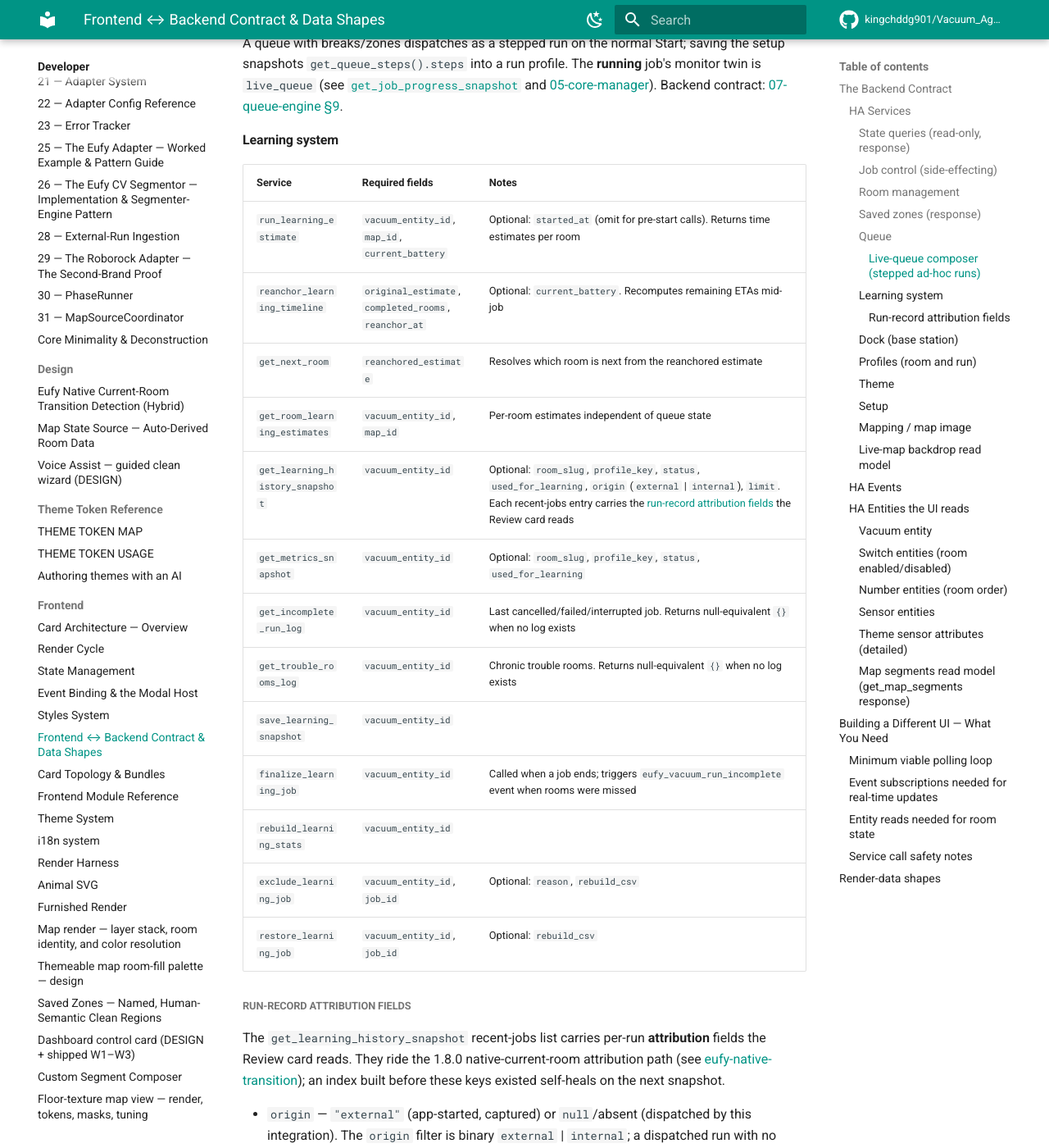
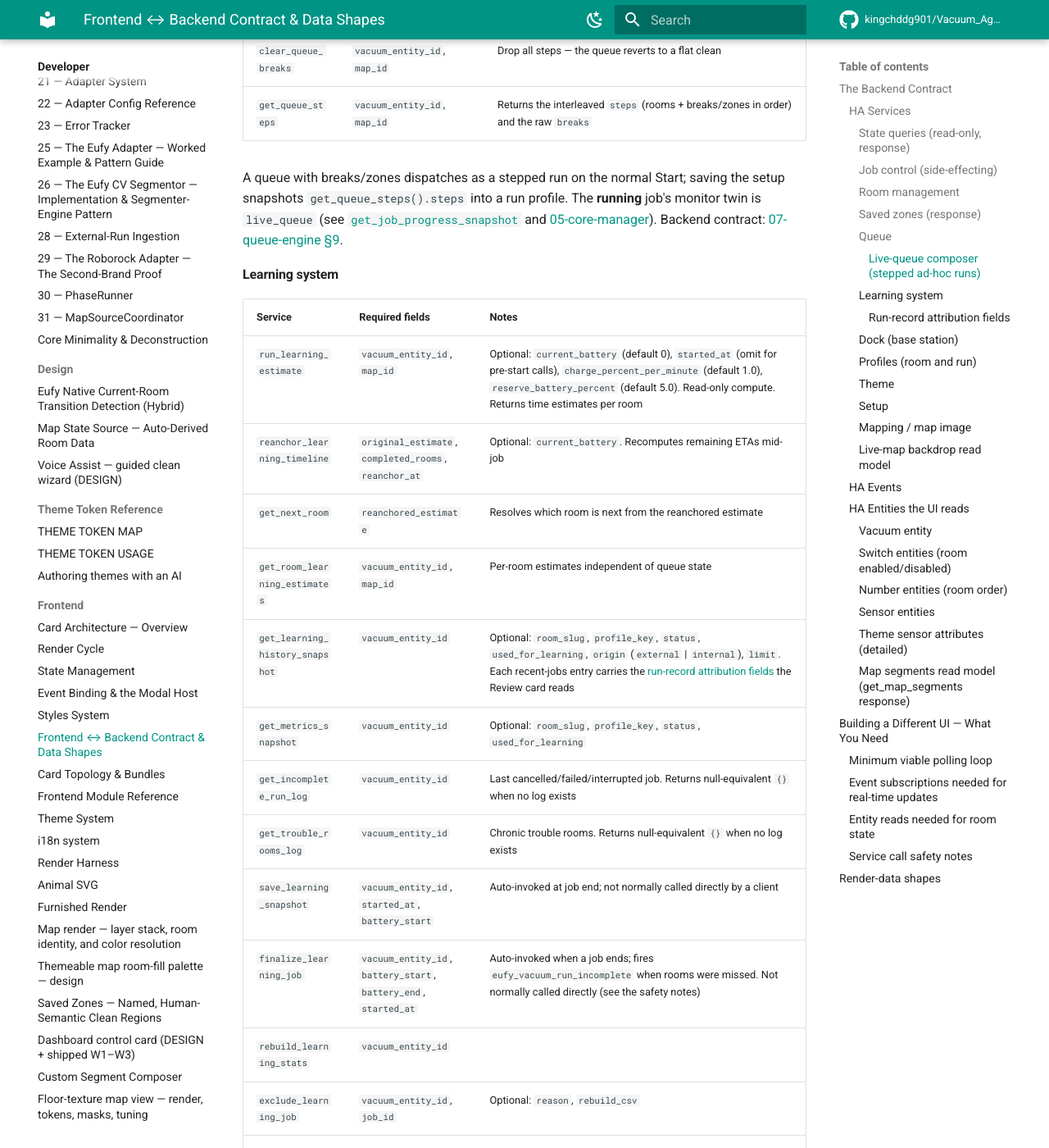
Before and after one commit to kingchddg901/Vacuum_Agent, an MkDocs documentation site: the page built from docs/dev/frontend/backend-contract-and-data-shapes.md, in a window 1280 px wide and 1400 px high, scrolled down 4744 px. Shown: the whole window at 82% size. Built offline with MkDocs 1.6.1 and Material for MkDocs 9.7.7, drawn with Linux system fonts in a browser that asks for light colours; comment, search, counter and statistics services are not loaded; some of the changed text lies outside the part shown.

Commit message:
docs(frontend/contract): fix send-side service fields (wave 1 of contract harden)
Contract-audit swarm surfaced services documented with MISSING REQUIRED fields —
a from-scratch client's call would be schema-rejected today. Verified against the
handler schemas + services.yaml and fixed:

- reset_maintenance: + required `component` (maintenance.py:38)
- set_dock_event_count: + required `event_type` enum + `count` (dock.py:51-52)
- add_queue_break: + required `break_type` enum (services.yaml:397)
- finalize_learning_job / save_learning_snapshot: real required set (battery_start/
  end/started_at) + labelled auto-invoked, not for direct client use
- start_run_profile: marked response; + confirm_reduced_run/confirm_token/
  path_block_action/pause_timeout_minutes_override + the full return dict and the
  reduced-run confirmation handshake
- start_selected_rooms: + strict_order/path_block_action/pause_timeout_minutes_override
  optionals + where the reduced-run confirm_token comes from (get_start_status)
- update_room_fields: + `color` optional, marked response
- run_learning_estimate: current_battery is OPTIONAL (default 0), + two more optionals

mkdocs --strict green. More waves follow (coverage gap, snapshot shapes + the two
missing contract dimensions, entities, events, the polling section).

Co-Authored-By: Claude Opus 4.8 (1M context) <noreply@anthropic.com>

```diff
--- a/docs/dev/frontend/backend-contract-and-data-shapes.md
+++ b/docs/dev/frontend/backend-contract-and-data-shapes.md
@@ -34,7 +34,7 @@ All services live in the `eufy_vacuum` domain. Call them via `hass.callService(d
 
 | Service | Required fields | Notes |
 |---|---|---|
-| `start_selected_rooms` | `vacuum_entity_id`, `map_id` | Optional: `confirm_reduced_run`, `confirm_token`. Do **not** call with `returnResponse = true` |
+| `start_selected_rooms` | `vacuum_entity_id`, `map_id` | Optional: `confirm_reduced_run`, `confirm_token`, `strict_order`, `path_block_action` (`event_only` \| `pause_and_event` \| `cancel_and_event`), `pause_timeout_minutes_override`. Do **not** call with `returnResponse = true`. The reduced-run `confirm_token` comes from `get_start_status` (which returns `requires_confirmation` + `confirm_token`); `strict_order` / `path_block_action` materially change run behavior |
 | `start_zone_clean` | `vacuum_entity_id`, `zones` | Optional: `clean_times` (1–10, default 1), `map_id`. Ad-hoc free-form zone clean — `zones` is a list of `[x0, y0, x1, y1]` rectangles as 0–1 fractions of the live-map image (top-left origin). Fire-and-forget: no room ids, no job/queue/learning tracking. Requires a provider with the `supports_zone_clean` capability |
 | `pause_active_job` | `vacuum_entity_id` | |
 | `resume_active_job` | `vacuum_entity_id` | |
@@ -47,7 +47,7 @@ All services live in the `eufy_vacuum` domain. Call them via `hass.callService(d
 
 | Service | Required fields | Notes |
 |---|---|---|
-| `update_room_fields` | `vacuum_entity_id`, `map_id`, `room_id` | Optional: `enabled`, `clean_mode`, `fan_speed`, `clean_intensity`, `clean_passes`, `water_level`, `edge_mopping`, `is_transition`, `grants_access_to`, `is_dock_room`, `rules`. Omit null optional fields — HA schema rejects them |
+| `update_room_fields` | `vacuum_entity_id`, `map_id`, `room_id` | **response** (`{updated, ...}`). Optional: `enabled`, `clean_mode`, `fan_speed`, `clean_intensity`, `clean_passes`, `water_level`, `edge_mopping`, `color` (per-room fill `#rrggbb`/`#rgb`/null), `is_transition`, `grants_access_to`, `is_dock_room`, `rules`. Omit null optional fields — HA schema rejects them |
 | `discover_rooms` | `vacuum_entity_id` | Interrogates the vacuum for the current room list |
 | `save_managed_rooms` | `vacuum_entity_id` | Persists discovered rooms into integration storage |
 | `get_room_access_editor` | `vacuum_entity_id`, `map_id` | Returns room access graph for editing |
@@ -87,7 +87,7 @@ services in the `eufy_vacuum` domain; JS wrappers in `src/actions/rooms.js`.
 
 | Service | Required fields | Notes |
 |---|---|---|
-| `add_queue_break` | `vacuum_entity_id`, `map_id`, `after_index` | Insert a `charge_wait` (`target_battery_percent`) or `wait` (`wait_minutes`) stop between room groups |
+| `add_queue_break` | `vacuum_entity_id`, `map_id`, `after_index`, `break_type` | `break_type` ∈ {`charge_wait`, `wait`} (**required**). Insert a `charge_wait` (with `target_battery_percent` 1–100) or `wait` (with `wait_minutes` 1–1440) stop between room groups |
 | `add_queue_zone` | `vacuum_entity_id`, `map_id`, `after_index`, `zone_ids` | Insert a saved-zone **clean** step (one phase over the selected zones). May sit at the tail (`after_index == room_count`); stops may not |
 | `remove_queue_break` | `vacuum_entity_id`, `map_id`, `index` | Remove one step by its position in the break list |
 | `set_queue_breaks` | `vacuum_entity_id`, `map_id`, `breaks` | Wholesale replace — the primitive behind reorder + inline param-edit; the backend clamps `after_index` and re-sorts |
@@ -102,7 +102,7 @@ monitor twin is `live_queue` (see [`get_job_progress_snapshot`](#state-queries-r
 
 | Service | Required fields | Notes |
 |---|---|---|
-| `run_learning_estimate` | `vacuum_entity_id`, `map_id`, `current_battery` | Optional: `started_at` (omit for pre-start calls). Returns time estimates per room |
+| `run_learning_estimate` | `vacuum_entity_id`, `map_id` | Optional: `current_battery` (default 0), `started_at` (omit for pre-start calls), `charge_percent_per_minute` (default 1.0), `reserve_battery_percent` (default 5.0). Read-only compute. Returns time estimates per room |
 | `reanchor_learning_timeline` | `original_estimate`, `completed_rooms`, `reanchor_at` | Optional: `current_battery`. Recomputes remaining ETAs mid-job |
 | `get_next_room` | `reanchored_estimate` | Resolves which room is next from the reanchored estimate |
 | `get_room_learning_estimates` | `vacuum_entity_id`, `map_id` | Per-room estimates independent of queue state |
@@ -110,8 +110,8 @@ monitor twin is `live_queue` (see [`get_job_progress_snapshot`](#state-queries-r
 | `get_metrics_snapshot` | `vacuum_entity_id` | Optional: `room_slug`, `profile_key`, `status`, `used_for_learning` |
 | `get_incomplete_run_log` | `vacuum_entity_id` | Last cancelled/failed/interrupted job. Returns null-equivalent `{}` when no log exists |
 | `get_trouble_rooms_log` | `vacuum_entity_id` | Chronic trouble rooms. Returns null-equivalent `{}` when no log exists |
-| `save_learning_snapshot` | `vacuum_entity_id` | |
-| `finalize_learning_job` | `vacuum_entity_id` | Called when a job ends; triggers `eufy_vacuum_run_incomplete` event when rooms were missed |
+| `save_learning_snapshot` | `vacuum_entity_id`, `started_at`, `battery_start` | Auto-invoked at job end; not normally called directly by a client |
+| `finalize_learning_job` | `vacuum_entity_id`, `battery_start`, `battery_end`, `started_at` | Auto-invoked when a job ends; fires `eufy_vacuum_run_incomplete` when rooms were missed. Not normally called directly (see the safety notes) |
 | `rebuild_learning_stats` | `vacuum_entity_id` | |
 | `exclude_learning_job` | `vacuum_entity_id`, `job_id` | Optional: `reason`, `rebuild_csv` |
 | `restore_learning_job` | `vacuum_entity_id`, `job_id` | Optional: `rebuild_csv` |
@@ -134,9 +134,9 @@ The `get_learning_history_snapshot` recent-jobs list carries per-run **attributi
 | `dry_mop` | `vacuum_entity_id`, `map_id` |
 | `stop_dry_mop` | `vacuum_entity_id`, `map_id` |
 | `empty_dust` | `vacuum_entity_id`, `map_id` |
-| `reset_maintenance` | `vacuum_entity_id` |
+| `reset_maintenance` | `vacuum_entity_id`, `component` (`brush` \| `side_brush` \| `filter` \| `mop` \| `sensor`) |
 | `set_maintenance_interval` | `vacuum_entity_id`, `component` (`brush` \| `side_brush` \| `filter` \| `mop` \| `sensor`), `interval_hours` (> 0) |
-| `set_dock_event_count` | `vacuum_entity_id` |
+| `set_dock_event_count` | `vacuum_entity_id`, `event_type` (`last_mop_wash` \| `last_dust_empty` \| `last_dry_start`), `count` (int ≥ 0) |
 | `set_pause_timeout_settings` | `vacuum_entity_id`, `pause_timeout_minutes_default` |
 
 #### Profiles (room and run)
@@ -157,7 +157,7 @@ The `get_learning_history_snapshot` recent-jobs list carries per-run **attributi
 | `apply_run_profile` | `vacuum_entity_id`, `map_id`, `profile_id` | Restores saved room selection and settings |
 | `rename_run_profile` | `vacuum_entity_id`, `map_id`, `profile_id`, `name` | |
 | `delete_run_profile` | `vacuum_entity_id`, `map_id`, `profile_id` | |
-| `start_run_profile` | `vacuum_entity_id`, `map_id`, `profile_id` | |
+| `start_run_profile` | `vacuum_entity_id`, `map_id`, `profile_id` | **response.** Optional: `confirm_reduced_run`, `confirm_token`, `path_block_action` (`event_only` \| `pause_and_event` \| `cancel_and_event`), `pause_timeout_minutes_override`. Applies the profile, rebuilds the queue, and starts it through the protected start flow. Returns `{started, reason, message, confirm_token?, requires_confirmation?, profile_id, profile, applied_room_ids, missing_room_ids}` — same reduced-run confirmation handshake as `start_selected_rooms` (retry with `confirm_reduced_run: true` or the returned `confirm_token`) |
 
 #### Theme
 
```
